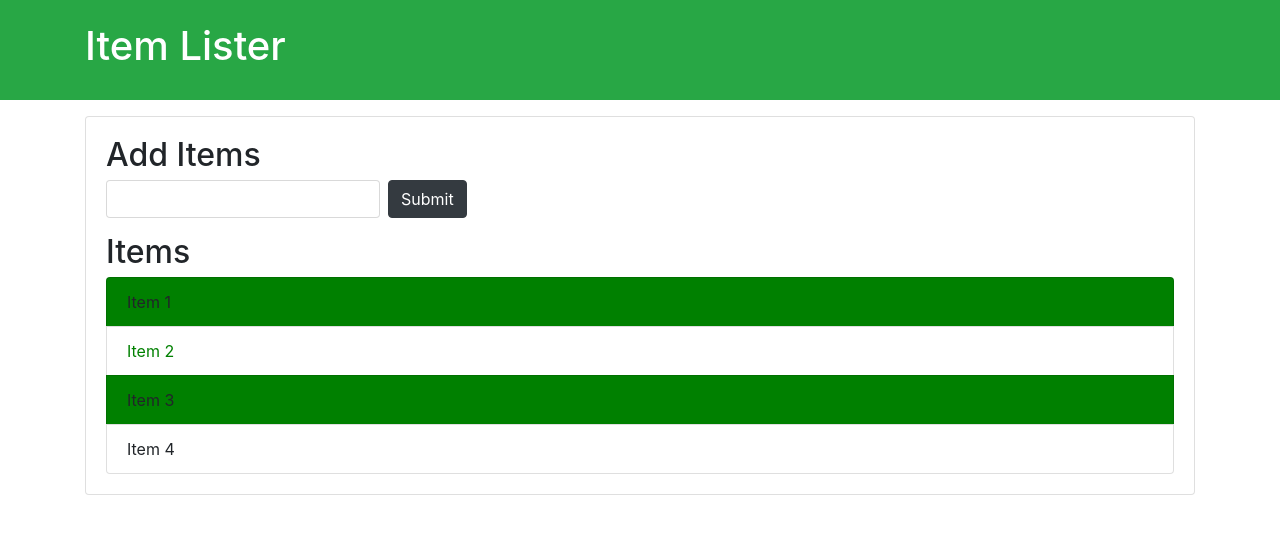
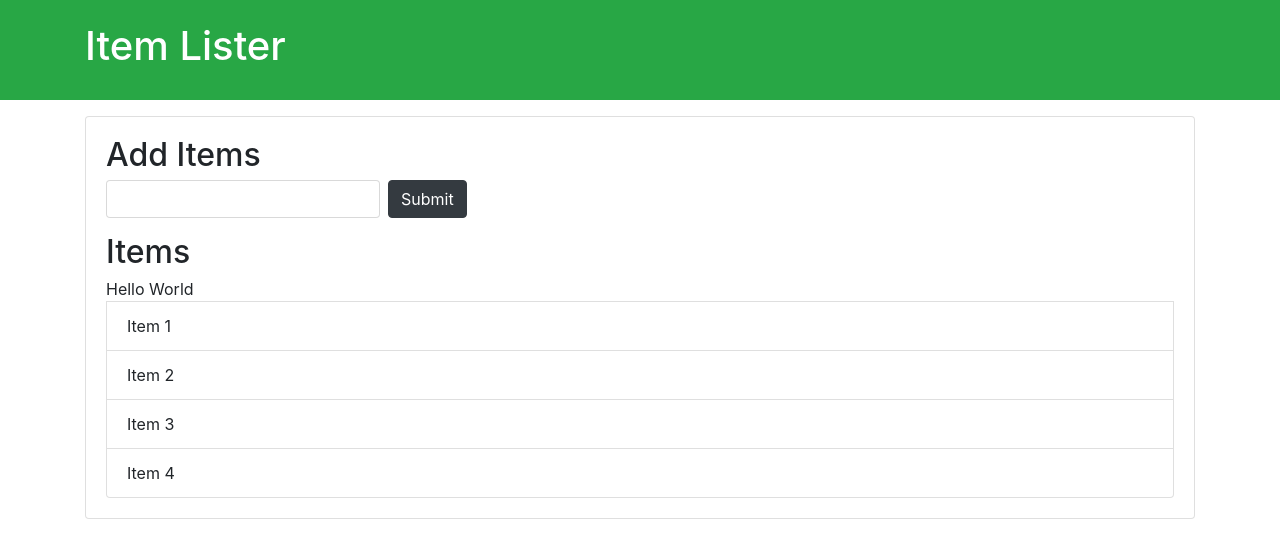
Before and after one commit to akaAditya/DOM_1, a plain HTML site: page index.html in a window 1280 px wide. Drawn offline with nearby package versions, Linux system fonts and the light colour scheme.

Commit message:
fifth commit modifying dom

```diff
--- a/app.js
+++ b/app.js
@@ -58,16 +58,100 @@
 // var thirdItem = document.querySelector('.list-group-item:nth-child(3)')
 // thirdItem.style.visibility = 'hidden';
 
-// BY QUERYSELECTORALL
+// // BY QUERYSELECTORALL
+// var secondItem = document.querySelectorAll('.list-group-item');
+// secondItem[1].style.color = 'green';
 
-var secondItem = document.querySelectorAll('.list-group-item');
-secondItem[1].style.color = 'green';
+//  // Another alternate way for odd & even elements.
+//  // var odd = document.querySelectorAll('.list-group-item:nth-child(odd)');
 
- // Another alternate way for odd & even elements.
- // var odd = document.querySelectorAll('.list-group-item:nth-child(odd)');
+// for(var i=0; i<secondItem.length; i++){
+//     if(i%2==0){
+//         secondItem[i].style.backgroundColor = 'green';
+//     }
+// }
 
-for(var i=0; i<secondItem.length; i++){
-    if(i%2==0){
-        secondItem[i].style.backgroundColor = 'green';
-    }
-}
+// TRAVERSING THE DOM
+
+var itemList = document.querySelector('#items');
+
+// parentNode
+// console.log(itemList.parentNode);
+// itemList.parentNode.style.backgroundColor = 'yellow'
+// console.log(itemList.parentNode.parentNode);
+
+// parentElement
+// console.log(itemList.parentElement);
+// itemList.parentElement.style.backgroundColor = 'yellow'
+// console.log(itemList.parentElement.parentElement);
+
+// childNodes
+// console.log(itemList.childNodes);
+
+// use "'children'" instead of 'chileNode'
+// console.log(itemList.children);
+// console.log(itemList.children[1]); // selects item no. 2 from itemlist
+// itemList.children[1].style.backgroundColor = 'cyan';
+
+// firstChild
+// console.log(itemList.firstChild)// return whitespace or element;
+
+// firstElementChild
+// console.log(itemList.firstElementChild);
+// itemList.firstElementChild.textContent = 'hey there!';
+
+// lastChild
+// console.log(itemList.lastChild)// return whitespace or element;
+
+// lastElementChild
+// console.log(itemList.lastElementChild);
+// itemList.firstElementChild.textContent = 'hey there!';
+
+// // nextSibling
+// console.log(itemList.nextSibling);
+
+// // nextElementSibling
+// console.log(itemList.nextElementSibling); // use this instead of 'nextSibling'
+
+// // previousSibling
+// console.log(itemList.previousSibling);
+
+// // previousElementSibling
+// console.log(itemList.previousElementSibling); // use this instead of 'previousSibling'
+
+
+
+// createElement
+
+// create a div
+var newDiv = document.createElement('div');
+
+// add className
+newDiv.className = 'hello';
+
+// add id
+newDiv.id = 'hello1';
+
+// add attribute
+newDiv.setAttribute('title', 'Hello div');
+
+// create text node
+var newDivText = document.createTextNode('Hello World');
+
+// add text to div
+newDiv.appendChild(newDivText);
+
+// var container = document.querySelector('header .container ');
+// var h1 = document.querySelector('header h1');
+
+// // console.log(newDiv);
+// container.insertBefore(newDiv, h1)
+
+
+// add hello world before item 1
+
+var newdiv2 = document.querySelector('body #items');
+var li = document.querySelector('body li');
+
+console.log(newDiv);
+newdiv2.insertBefore(newDiv, li);
```
Also changed, not shown: index.html (indentation only).
